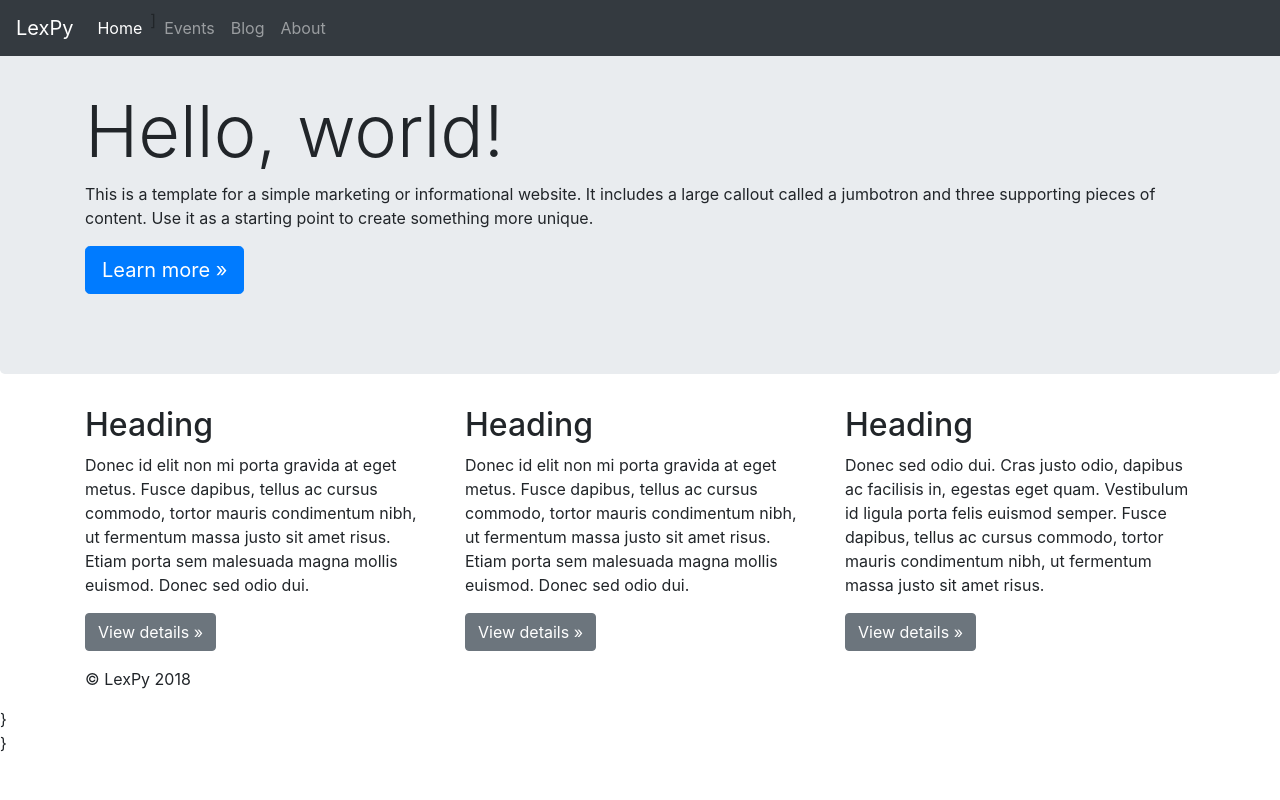
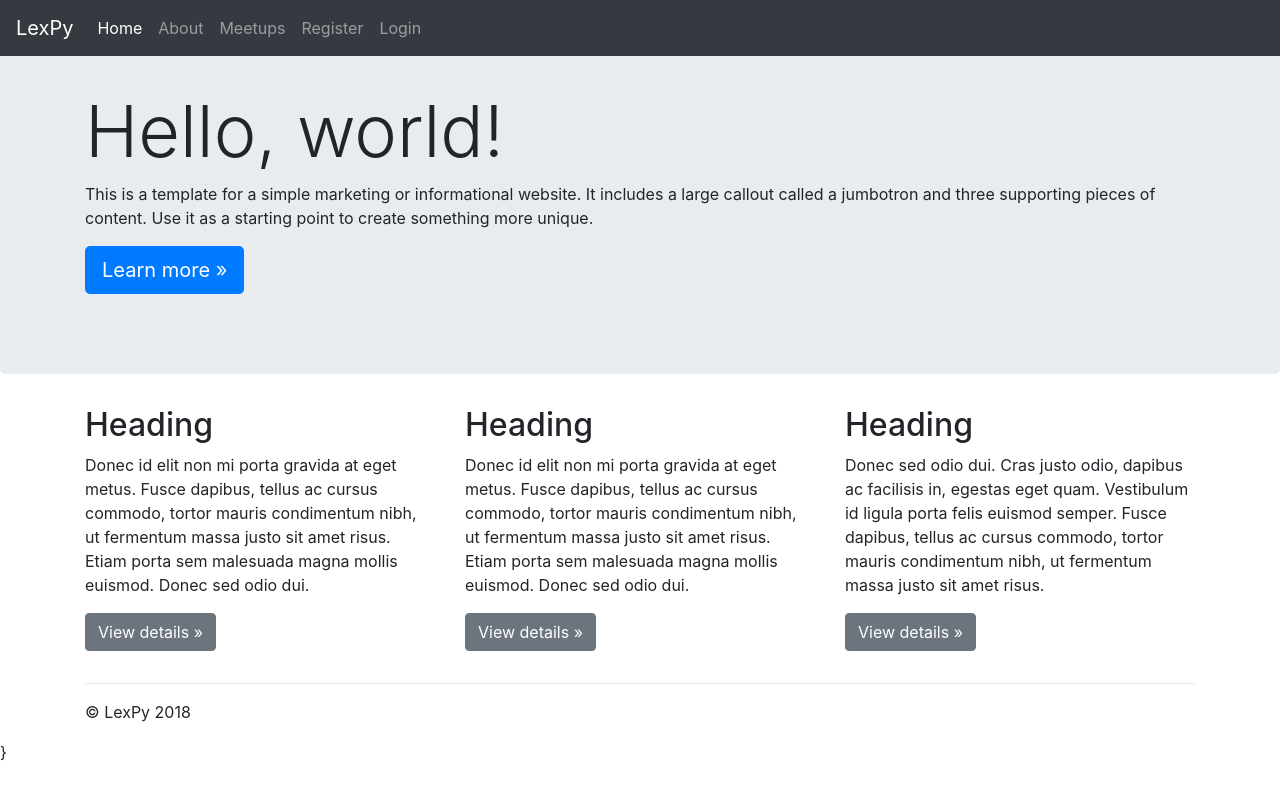
Before and after one commit to jwombles/lexpy, a Django app: page / in a window 1280 px wide. Run offline with Django 3.2, Linux system fonts and the light colour scheme; some libraries are stand-ins or nearby versions.

Commit message:
Navbar menu completed

```diff
--- a/config/urls.py
+++ b/config/urls.py
@@ -6,6 +6,9 @@ from django.views.generic import TemplateView
 from django.views import defaults as default_views
 
 urlpatterns = [
+    path("", TemplateView.as_view(template_name="pages/home.html"), name="home"),
+    path("", TemplateView.as_view(template_name="pages/about.html"), name="about"),
+    path("", TemplateView.as_view(template_name="pages/home.html"), name="home"),
     path("", TemplateView.as_view(template_name="pages/home.html"), name="home"),
     path(
         "about/",
--- a/lexpy/templates/base/navbar.html
+++ b/lexpy/templates/base/navbar.html
@@ -1,33 +1,49 @@
 
 {% url 'home' as home_url %}
 {% url 'events' as events_url %}
-{% url 'blog' as blog_url %}
 {% url 'about' as about_url %}
+{% url 'login' as login_url %}
+{% url 'logout' as logout_url %}
+{% url 'register' as register_url %}
 
 <nav class="navbar navbar-expand-md navbar-dark fixed-top bg-dark">
   <a class="navbar-brand" href="#">LexPy</a>
   <button class="navbar-toggler" type="button" data-toggle="collapse" data-target="#navbarsExampleDefault" aria-controls="navbarsExampleDefault" aria-expanded="false" aria-label="Toggle navigation">
     <span class="navbar-toggler-icon"></span>
   </button>
-
   <div class="collapse navbar-collapse" id="navbarsExampleDefault">
     <ul class="navbar-nav mr-auto">
       <li class="nav-item {% if request.path == home_url %}active{% endif %}">
         <a class="nav-link" href="#">Home <span class="sr-only">(current)</span></a>
       </li>
-      ] <li class="nav-item {% if request.path == events_url %}active{% endif %}">
-        <a class="nav-link" href="#">Events <span class="sr-only">(current)</span></a>
-      </li>
-      <li class="nav-item {% if request.path == blog_url %}active{% endif %}">
-        <a class="nav-link" href="#">Blog <span class="sr-only">(current)</span></a>
-      </li>
-       <li class="nav-item {% if request.path == about_url %}active{% endif %}">
+      <li class="nav-item {% if request.path == about_url %}active{% endif %}">
         <a class="nav-link" href="#">About <span class="sr-only">(current)</span></a>
       </li>
-    <!-- <form class="form-inline my-2 my-lg-0">
-      <input class="form-control mr-sm-2" type="text" placeholder="Search" aria-label="Search">
-      <button class="btn btn-outline-success my-2 my-sm-0" type="submit">Search</button>
-    </form> -->
+      <li class="nav-item {% if request.path == meetups_url %}active{% endif %}">
+        <a class="nav-link" href="#">Meetups <span class="sr-only">(current)</span></a>
+      </li>
+
+      {% if request.user.is_authenticated %}
+        <li class="nav-item {% if request.path == profile_url %}active{% endif %}">
+          <a class="nav-link" href="#">Profile <span class="sr-only">(current)</span></a>
+        </li>
+        <li class="nav-item {% if request.path == members_url %}active{% endif %}">
+          <a class="nav-link" href="#">Members <span class="sr-only">(current)</span></a>
+        </li>
+        <li class="nav-item {% if request.path == resources_url %}active{% endif %}">
+          <a class="nav-link" href="#">Resources <span class="sr-only">(current)</span></a>
+        </li>
+        <li class="nav-item">
+          <a class="nav-link" href="#">Logout <span class="sr-only">(current)</span></a>
+        </li>
+      {% else %}
+        <li class="nav-item {% if request.path == register_url %}active{% endif %}">
+          <a class="nav-link" href="{{ register_url }}">Register</a>
+        </li>
+        <li class="nav-item {% if request.path == login_url %}active{% endif %}">
+          <a class="nav-link" href="{{ login_url }}">Login</a>
+        </li>
+      {% endif %}
     </ul>
   </div>
 </nav>
--- a/lexpy/templates/pages/home.html
+++ b/lexpy/templates/pages/home.html
@@ -1 +1,37 @@
 {% extends "base.html" %}
+
+{% block content %}
+  <main role="main">
+    <!-- Main jumbotron for a primary marketing message or call to action -->
+    <div class="jumbotron">
+      <div class="container">
+        <h1 class="display-3">Hello, world!</h1>
+        <p>This is a template for a simple marketing or informational website. It includes a large callout called a jumbotron and three supporting pieces of content. Use it as a starting point to create something more unique.</p>
+        <p><a class="btn btn-primary btn-lg" href="#" role="button">Learn more &raquo;</a></p>
+      </div>
+    </div>
+
+    <div class="container">
+      <!-- Example row of columns -->
+      <div class="row">
+        <div class="col-md-4">
+          <h2>Heading</h2>
+          <p>Donec id elit non mi porta gravida at eget metus. Fusce dapibus, tellus ac cursus commodo, tortor mauris condimentum nibh, ut fermentum massa justo sit amet risus. Etiam porta sem malesuada magna mollis euismod. Donec sed odio dui. </p>
+          <p><a class="btn btn-secondary" href="#" role="button">View details &raquo;</a></p>
+        </div>
+        <div class="col-md-4">
+          <h2>Heading</h2>
+          <p>Donec id elit non mi porta gravida at eget metus. Fusce dapibus, tellus ac cursus commodo, tortor mauris condimentum nibh, ut fermentum massa justo sit amet risus. Etiam porta sem malesuada magna mollis euismod. Donec sed odio dui. </p>
+          <p><a class="btn btn-secondary" href="#" role="button">View details &raquo;</a></p>
+        </div>
+        <div class="col-md-4">
+          <h2>Heading</h2>
+          <p>Donec sed odio dui. Cras justo odio, dapibus ac facilisis in, egestas eget quam. Vestibulum id ligula porta felis euismod semper. Fusce dapibus, tellus ac cursus commodo, tortor mauris condimentum nibh, ut fermentum massa justo sit amet risus.</p>
+          <p><a class="btn btn-secondary" href="#" role="button">View details &raquo;</a></p>
+        </div>
+      </div>
+
+      <hr>
+    </div> <!-- /container -->
+  </main>
+{% endblock content %}
```
Also changed, not shown: lexpy/templates/base.html (+2 -36 lines), lexpy/templates/oldbase.html (deleted, +0 -108 lines).
